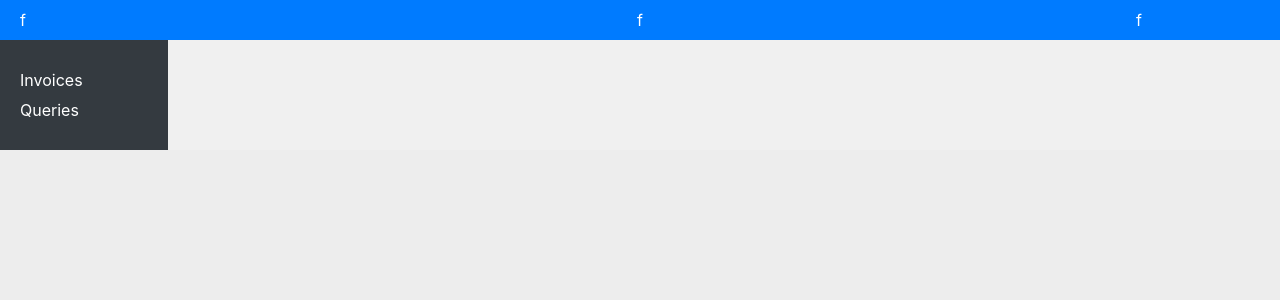
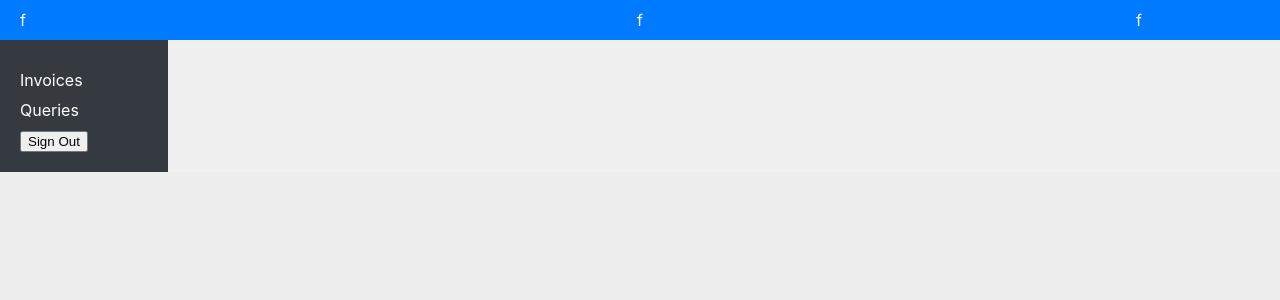
Before and after one commit to PiyushM8/MarkComFrontend, a React (Create React App) app: page /customer in a window 1280 px wide. Shown: the top 300 px of the page. Built offline with nearby package versions, Linux system fonts and the light colour scheme; sample sign-in values are in the browser's storage.

Commit message:
Sign out button

```diff
--- a/src/component/customerDashboard/customerDashboard.jsx
+++ b/src/component/customerDashboard/customerDashboard.jsx
@@ -41,6 +41,7 @@ function CustomerPage()
                     <Link to={"/customer/queries"} className="db-n-item">
                         Queries
                     </Link>
+                    <button onClick={signout}>Sign Out</button>
                 </div>
                 <div className="column-two dashboard-page-cont">
                     <Routes>
--- a/src/component/dashboard/dashboard.css
+++ b/src/component/dashboard/dashboard.css
@@ -44,6 +44,7 @@
   background-color: #343a40;
   position: sticky;
   color: white;
+  min-height: 100%;
   padding: 20px;
   width: 200px;
 }
```
